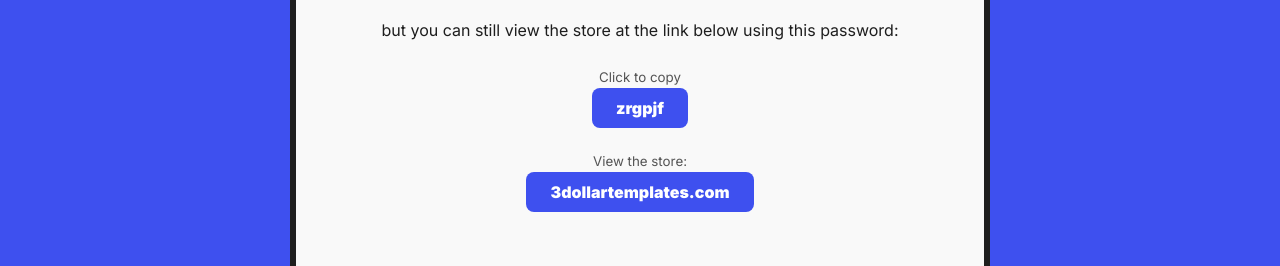
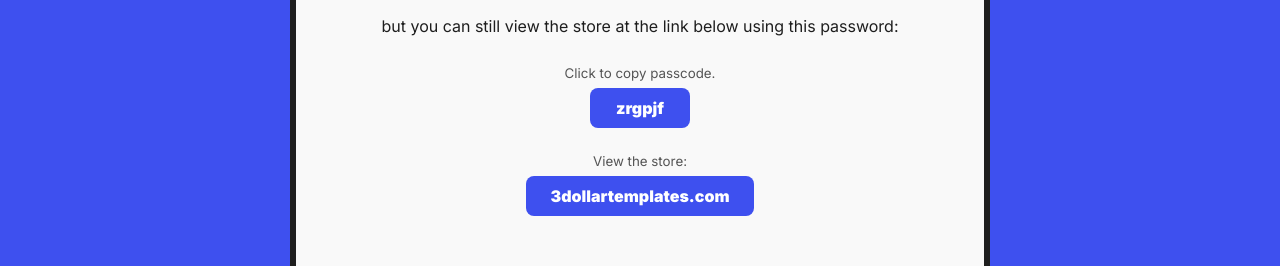
Before and after one commit to brandicameron/brandi, a Next.js app: page /shopify in a window 1280 px wide. Shown: the part 356-622 px from the top of the page. Built offline with nearby package versions, Linux system fonts and the light colour scheme; no server answers.

Commit message:
Added checkmark to indicate password copied to clipboard

```diff
--- a/pages/shopify.js
+++ b/pages/shopify.js
@@ -10,14 +10,21 @@ export default function Shopify() {
       <article className={styles.message}>
         <h1>I closed this Shopify business on November 1</h1>
         <p>but you can still view the store at the link below using this password:</p>
-        <small>Click to copy</small>
+        <small>Click to copy passcode.</small>
         <button
           type='button'
           aria-label='Click to copy passcode.'
           className={copied ? `${styles.passcode} ${styles.copied}` : `${styles.passcode}`}
           onClick={() => copyToClipboard(passcode)}
         >
-          {passcode}
+          {copied && (
+            <img
+              className={styles.checkmark}
+              src='../images/icons/check.svg'
+              alt='Copied to clipboard.'
+            />
+          )}
+          {!copied && <span>{passcode}</span>}
         </button>
         <small>View the store:</small>
         <a className={styles.storeLink} href='https://3dollartemplates.com/' target='blank'>
--- a/styles/shopify/Shopify.module.css
+++ b/styles/shopify/Shopify.module.css
@@ -3,6 +3,7 @@
   justify-content: center;
   align-items: center;
   height: 100vh;
+  max-height: -webkit-fill-available;
   background-color: var(--primary);
 }
 
@@ -25,7 +26,6 @@
 .message small {
   display: block;
   margin-top: 1.5rem;
-  margin-bottom: -0.25rem;
   color: #545454;
 }
 
@@ -40,6 +40,14 @@
   padding: 0.5rem 1.5rem;
   border-radius: var(--borderRadius);
   margin-top: 0.25rem;
+  /* retains button size when clicked and checkmark image briefly appears */
+  min-width: 100px;
+  min-height: 40px;
+}
+
+.checkmark {
+  width: 25px;
+  margin: 0 auto;
 }
 
 .copied {
```
